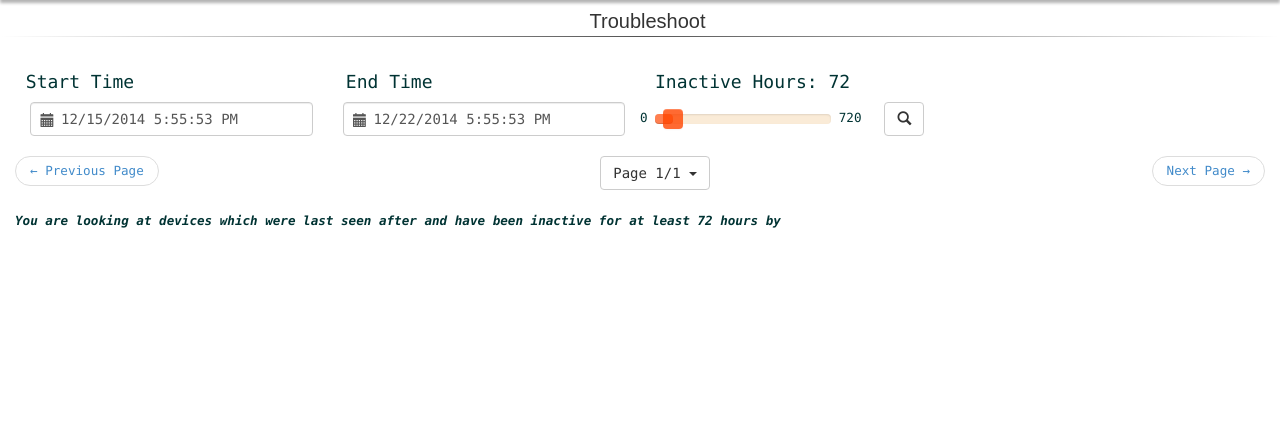
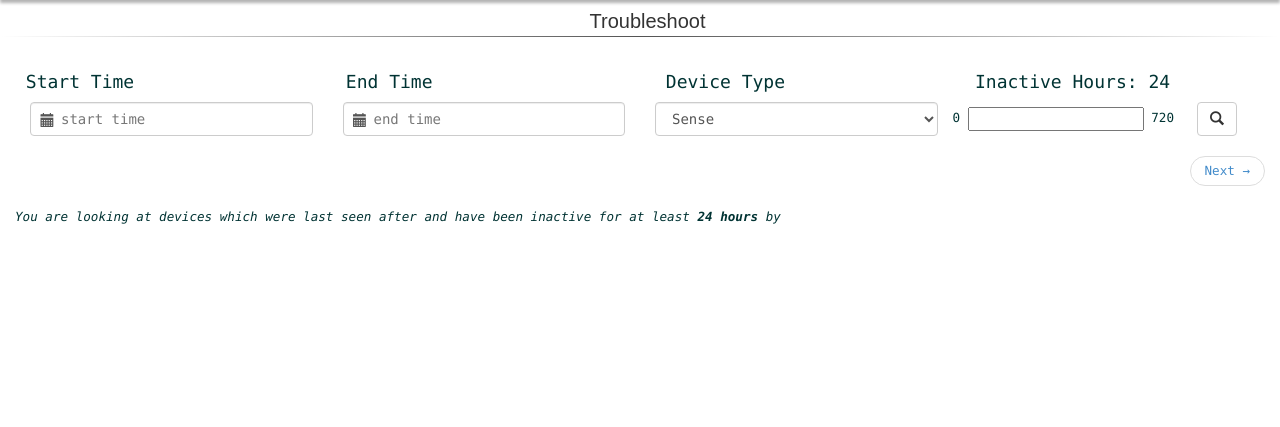
Before and after one commit to hello/hello-admin, a Python web app: template templates/troubleshoot.html in a window 1280 px wide. Shown: the part 40-467 px from the top of the page. Run offline with Jinja, Linux system fonts and the light colour scheme; the template is opened without the code that fills it, so the values that code supplies are empty.

Commit message:
Update /troubleshoot to sync with new api

```diff
--- a/handlers/urls.py
+++ b/handlers/urls.py
@@ -7,8 +7,10 @@ from handlers.ext import ZendeskAPI
 from handlers.ext import ZendeskStatsAPI
 from handlers.firmware import FirmwareAPI
 from handlers.devices import DeviceAPI
+from handlers.devices import DeviceInactiveAPI
 from handlers.devices import DeviceOwnersAPI
 from handlers.metrics import DebugLogAPI
+from handlers.metrics import SearchifyStatsAPI
 from handlers.metrics import PreSleepAPI
 from handlers.metrics import TroubleshootAPI
 from handlers.setup import AppAPI
@@ -46,6 +48,7 @@ api_routes = [
     ('/api/create_groups/?$', CreateGroupsAPI),
     ('/api/debug_log/?$', DebugLogAPI),
     ('/api/devices/?$', DeviceAPI),
+    ('/api/devices/inactive/?$', DeviceInactiveAPI),
     ('/api/devices/owners/?$', DeviceOwnersAPI),
     ('/api/features/?$', FeaturesAPI),
     ('/api/firmware/?$', FirmwareAPI),
@@ -56,6 +59,7 @@ api_routes = [
     ('/api/user/?$', UserAPI),
     ('/api/zendesk/?$', ZendeskAPI),
     ('/api/zendesk_stats/?$', ZendeskStatsAPI),
+    ('/api/zendesk_stats_2/?$', ZendeskDailyStatsAPI),
 ]
 
 page_routes = [
--- /dev/null
+++ b/static/js/troubleshoot2.js
@@ -0,0 +1,177 @@
+/** @jsx React.DOM */
+
+var today = new Date();
+var lastWeek = new Date();
+lastWeek.setDate(lastWeek.getDate() -7);
+
+var datepickerFormat = d3.time.format("%m/%d/%Y %I:%M:%S %p");
+function convertEpochToDate(epoch) {
+    return datepickerFormat(new Date(Number(epoch)));
+}
+
+
+
+var TroubleshootTableHeaders = React.createClass({
+    render: function() {
+        var headers = [];
+        if (this.props.data && this.props.data.length > 0) {
+          Object.keys(this.props.data[0]).sort().forEach(function(header){
+            if (header === "last_seen_timestamp") {
+              header = "inactive_period";
+            }
+            headers.push(<th className="alert-success">{header}</th>)
+          });
+        }
+
+        return (<thead><tr>
+            {headers}
+        </tr></thead>)
+    }
+});
+
+var TroubleshootTableBody = React.createClass({
+    render: function() {
+        var rows = [], that = this;
+        if (that.props.data && that.props.data.length > 0) {
+          that.props.data.forEach(function(device) {
+            var cells = [];
+            Object.keys(device).sort().forEach(function(k){
+              var cell = null;
+              if (k === "last_seen_timestamp") {
+                cell = millisecondsToHumanReadableString(that.props.parent.state.end - device[k]);
+              }
+              else if (k == "device_id") {
+                cell = <a target="_blank" href={"/users/?device_id=" + device[k]}>{device[k]}</a>;
+              }
+              cells.push(<td>{cell}</td>);
+            });
+            rows.push(<tr>{cells}</tr>);
+          });
+        }
+        return (<tbody>
+            {rows}
+        </tbody>)
+    }
+});
+
+var Pagination = React.createClass({
+    componentDidMount: function() {
+        var that = this;
+//        $('.prevPage').click(function(){
+////          $('#start-time').val(convertEpochToDate(that.props.parent.state.prev));
+//          history.go(-2);
+//          that.props.parent.handleSubmit();
+//        });
+        $('.nextPage').click(function(){
+          $('#start-time').val(convertEpochToDate(that.props.parent.state.next));
+          that.props.parent.handleSubmit();
+        });
+    },
+    render: function() {
+        return (
+            <Pager>
+              <PageItem className="nextPage" next>Next  &rarr;</PageItem>
+            </Pager>
+        )
+    }
+});
+
+var TroubleshootMaestro = React.createClass({
+    getInitialState: function() {
+        return {
+            data: [],
+            sliderValue: 24,
+            end: 0
+        }
+    },
+
+    handleSubmit: function() {
+        var that = this;
+        var start = new Date($('#start-time').val()).getTime() || 0;
+        var end = new Date($('#end-time').val()).getTime() || 0;
+        var thresholdInMilliseconds = Number(that.state.sliderValue) * 3600 * 1000 || "";
+        var before = end !== 0 ? end - thresholdInMilliseconds : 0;
+        var deviceType = $('#device-type').val() || "";
+        var requestData = {after: start, before: before, device_type: deviceType};
+        history.pushState({}, '', '/troubleshoot/?start=' + start + '&end=' + end + '&threshold=' + thresholdInMilliseconds + '&type=' + deviceType);
+        console.log(requestData);
+        $.ajax({
+          url: '/api/devices/inactive',
+          dataType: 'json',
+          contentType: 'application/json',
+          type: 'GET',
+          data: requestData,
+          success: function(response) {
+            console.log(response);
+            this.setState({data: response.data.content, end: end, prev: response.data.previous, next: response.data.next});
+          }.bind(this),
+          error: function(e) {
+            console.error(e);
+          }.bind(this)
+        });
+    },
+
+    componentDidMount: function() {
+        var that = this, sliderVal;
+        var startFromURL = getParameterByName('start') || "";
+        var endFromURL = getParameterByName('end') || "";
+        var typeFromURL = getParameterByName('type') || "";
+        var thresholdFromURL = getParameterByName('threshold') || "";
+        console.log(startFromURL, endFromURL, typeFromURL, thresholdFromURL);
+
+        if (!startFromURL.isWhiteString()) {
+          $('#start-time').val(convertEpochToDate(startFromURL));
+        }
+        else {
+          $('#start-time').val(datepickerFormat(lastWeek));
+        }
+
+        if (!endFromURL.isWhiteString()) {
+          $('#end-time').val(convertEpochToDate(endFromURL));
+        }
+        else {
+          $('#end-time').val(datepickerFormat(today));
+        }
+
+        if (!typeFromURL.isWhiteString()) {
+          $('#device-type').val(typeFromURL);
+        }
+
+        if (!thresholdFromURL.isWhiteString()) {
+          var sliderValuFromURL = Math.round(Number(thresholdFromURL)/3600000);
+          that.setState({sliderValue: Number(sliderValuFromURL)});
+        }
+
+        $('.slider').slider({value: that.state.sliderValue}).on('slide', function(slideEvt){
+          that.setState({sliderValue: slideEvt.value});
+        });
+
+        that.handleSubmit();
+    },
+
+    render: function() {
+        return (<code className="nonscript"><table className="table table-bordered tablesorter">
+            <Row className="show-grid">
+              <Col xs={3} md={3}><h4>&nbsp;Start Time</h4></Col>
+              <Col xs={3} md={3}><h4>&nbsp;End Time</h4></Col>
+              <Col xs={3} md={3}><h4>&nbsp;Device Type</h4></Col>
+              <Col xs={3} md={3}><h4>Inactive Hours: <span>{this.state.sliderValue}</span></h4></Col>
+            </Row>
+            0 <input type="text" className="span2 slider" value="" data-slider-min="0" data-slider-max="720" data-slider-step="1" data-slider-id="RC" id="R" data-slider-tooltip="show" data-slider-handle="square"/> 720
+            <LongDatetimePicker placeHolder="start time" id="start-time" />
+            <LongDatetimePicker placeHolder="end time" id="end-time" />
+            <Col xs={3} md={3}>
+            <Input type="select" id="device-type">
+              <option selected value="sense">Sense</option>
+              <option value="pill">Pill</option>
+            </Input></Col>
+            &nbsp;&nbsp;&nbsp;<Button onClick={this.handleSubmit}><Glyphicon glyph="search"/></Button>
+            <Pagination parent={this} />
+            <em>You are looking at <strong>{$('#device-type').val()}</strong> devices which were last seen after <strong>{$('#start-time').val()}</strong> and have been inactive for at least <strong>{this.state.sliderValue} hours</strong> by <strong>{$('#end-time').val()}</strong></em><p/>
+            <TroubleshootTableHeaders data={this.state.data}/>
+            <TroubleshootTableBody parent={this} data={this.state.data}/>
+        </table></code>)
+    }
+});
+
+React.renderComponent(<TroubleshootMaestro />, document.getElementById('troubleshoot'));
--- a/templates/troubleshoot.html
+++ b/templates/troubleshoot.html
@@ -8,7 +8,7 @@
     <script type="text/javascript" src="/static/js/third-party/bootstrap-slider.js"></script>
 
     <script type="text/jsx" src="/static/js/third-party/long-datetimepicker.js"></script>
-    <script type="text/jsx" src="/static/js/troubleshoot.js"></script>
+    <script type="text/jsx" src="/static/js/troubleshoot2.js"></script>
     <link rel="stylesheet" type="text/css" href="/static/css/third-party/bootstrap-slider.css" />
     <link rel="stylesheet" type="text/css" href="/static/css/third-party/bootstrap-datetimepicker.min.css" />
     <link rel="stylesheet" type="text/css" href="/static/css/sense.css"/>
```
Also changed, not shown: handlers/devices.py (+17 -0 lines).
